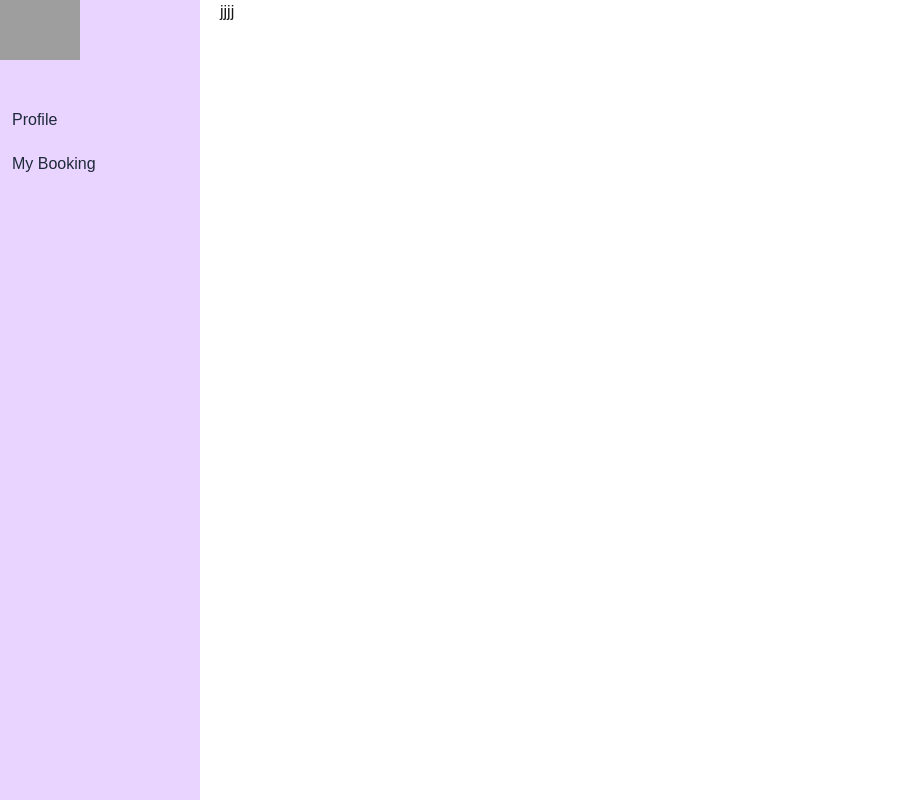
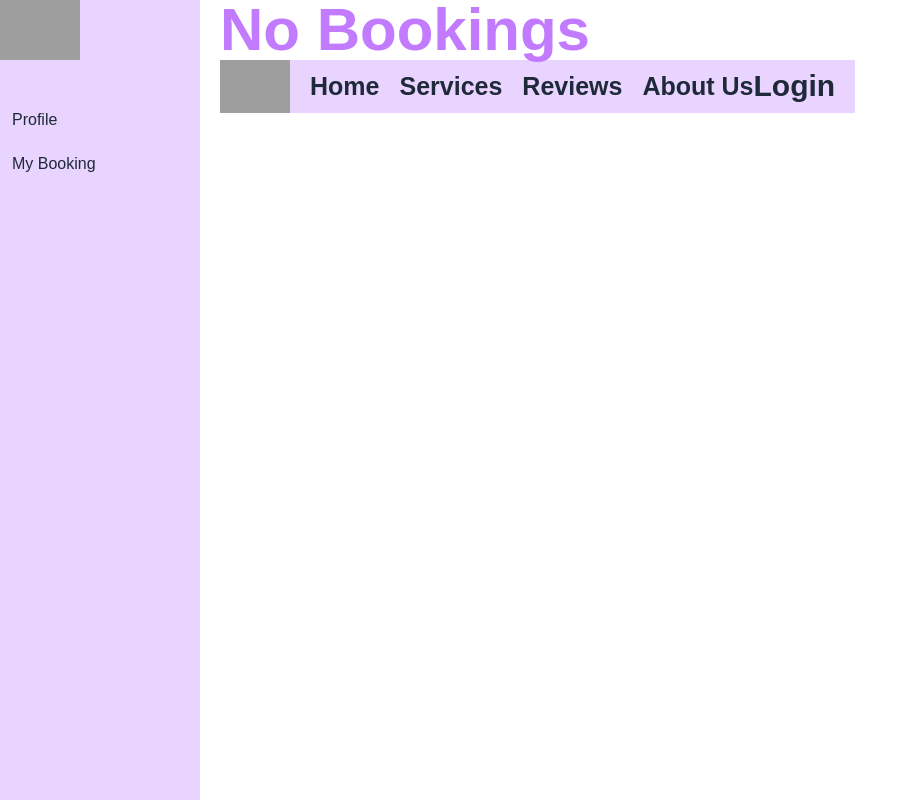
Before and after one commit to mjh-shikder/Next-Core-Concepts, a Next.js app: page /dashboard/my-booking in a window 1280 px wide. Shown: the whole page, without its empty margins (0-918 px from the left). Built offline with nearby package versions, Linux system fonts and the light colour scheme; grey boxes are pictures that could not be loaded.

Commit message:
moving all fetching in a saprate folder

```diff
--- /dev/null
+++ b/src/Fetching/ServicesFetching.js
@@ -0,0 +1,19 @@
+export const getSingleService = async (id) => {
+    const res = await fetch(
+        `https://car-washing-system-cleanify-server.vercel.app/api/v1/services/${id}`,
+    );
+    const data = await res.json();
+    return data;
+};
+
+
+export const getAllServices = async (searchParams) => {
+    const getParams = new URLSearchParams(searchParams).toString();
+    console.log(getParams);
+
+    const res = await fetch(
+        `https://car-washing-system-cleanify-server.vercel.app/api/v1/services?${getParams}`,
+    );
+    const data = await res.json();
+    return data;
+};
--- a/src/app/(withCommonLayout)/services/[slug]/page.jsx
+++ b/src/app/(withCommonLayout)/services/[slug]/page.jsx
@@ -9,14 +9,15 @@ import {
   Sparkles,
 } from "lucide-react";
 import BookingButton from '../_components/BookingButton';
+import { getSingleService } from '@/Fetching/ServicesFetching';
 
-const getSingleService = async (id) => {
-  const res = await fetch(
-    `https://car-washing-system-cleanify-server.vercel.app/api/v1/services/${id}`,
-  );
-  const data = await res.json();
-  return data;
-};
+// const getSingleService = async (id) => {
+//   const res = await fetch(
+//     `https://car-washing-system-cleanify-server.vercel.app/api/v1/services/${id}`,
+//   );
+//   const data = await res.json();
+//   return data;
+// };
 
 
 
--- a/src/app/(withCommonLayout)/services/page.jsx
+++ b/src/app/(withCommonLayout)/services/page.jsx
@@ -2,17 +2,18 @@ import Container from "@/components/shared/Container";
 import React from "react";
 import ServiceCard from "./_components/ServiceCard";
 import SearchService from "./_components/SearchService";
+import { getAllServices } from "@/Fetching/ServicesFetching";
 
-const getAllServices = async (searchParams) => {
-  const getParams = new URLSearchParams(searchParams).toString();
-  console.log(getParams);
+// const getAllServices = async (searchParams) => {
+//   const getParams = new URLSearchParams(searchParams).toString();
+//   console.log(getParams);
 
-  const res = await fetch(
-    `https://car-washing-system-cleanify-server.vercel.app/api/v1/services?${getParams}`,
-  );
-  const data = await res.json();
-  return data;
-};
+//   const res = await fetch(
+//     `https://car-washing-system-cleanify-server.vercel.app/api/v1/services?${getParams}`,
+//   );
+//   const data = await res.json();
+//   return data;
+// };
 
 const ServicesPage = async ({ searchParams }) => {
   const getParams = await searchParams;
--- a/src/app/(withDashboardLayout)/dashboard/my-booking/page.jsx
+++ b/src/app/(withDashboardLayout)/dashboard/my-booking/page.jsx
@@ -1,5 +1,7 @@
 "use client"
+import ServiceCard from '@/app/(withCommonLayout)/services/_components/ServiceCard';
 import { BookingContext } from '@/context/BookingContext';
+import { Heading2 } from 'lucide-react';
 import React, { useContext } from 'react';
 
 const MyBookings = () => {
@@ -8,9 +10,15 @@ const MyBookings = () => {
 console.log(bookings);
 
     return (
-        <div>
-            jjjj
-        </div>
+        <>
+            {bookings.length == 0 ? <h2 className='font-bold text-6xl text-purple-400'>No Bookings</h2> : <div>
+                {bookings?.map((booking, index) => {
+                    return (
+                        <ServiceCard service={booking} key={index} ></ServiceCard>
+                    );
+                })}
+            </div>}
+        </>
     );
 };
 
--- a/src/app/(withDashboardLayout)/layout.jsx
+++ b/src/app/(withDashboardLayout)/layout.jsx
@@ -1,4 +1,5 @@
 import DashboardSidebar from '@/components/shared/DashboardSidebar';
+import Navbar from '@/components/shared/Navbar';
 import React from 'react';
 
 const layout = ({children}) => {
@@ -7,7 +8,8 @@ const layout = ({children}) => {
             <DashboardSidebar></DashboardSidebar>
 
             <div className="ml-[220px] ">
-            {children}
+                {children}
+                <Navbar></Navbar>
             </div>
         </div>
     );
--- a/src/app/layout.jsx
+++ b/src/app/layout.jsx
@@ -13,7 +13,10 @@ const geistMono = Geist_Mono({
 });
 
 export const metadata = {
-  title: "Create Next App",
+  title: {
+    default: "Car Cleanify",
+    template: "%s | Car Cleanify"
+  },
   description: "Generated by create next app",
 };
 
```
